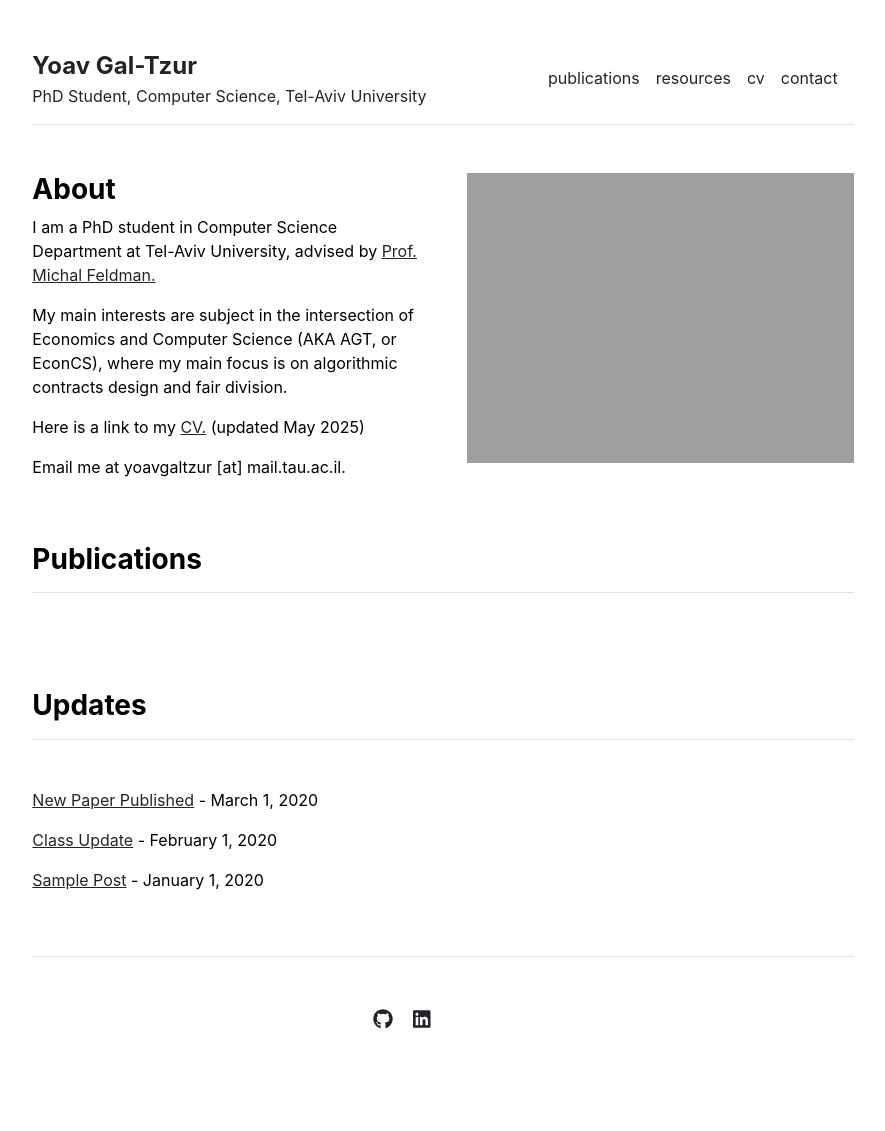
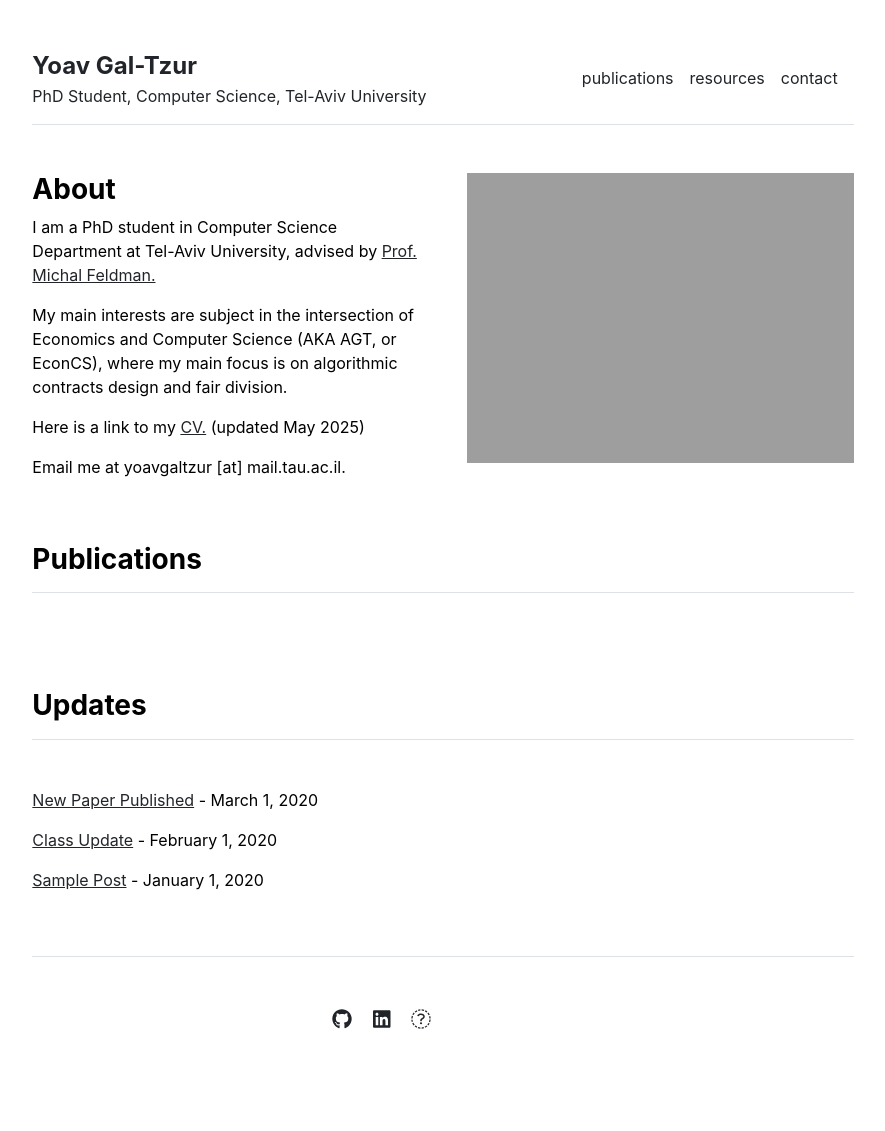
Before and after one commit to yoavGaltzur/yoavGaltzur.github.io, a Jekyll site: the page built from index.md, in a window 1280 px wide. Shown: the whole page, without its empty margins (197-1082 px from the left). Built offline with Jekyll 4.4.1, drawn with Linux system fonts in a browser that asks for light colours.

Commit message:
Update settings.yml

```diff
--- a/_data/settings.yml
+++ b/_data/settings.yml
@@ -2,7 +2,7 @@ menu:
 # - {name: 'people', url: '/people'}
 - {name: 'publications', url: '/publications'}
 - {name: 'resources', url: '/resources'}
-- {name: 'cv', url: '/cv'}
+# - {name: 'cv', url: '/cv'}
 - {name: 'contact', url: '/contact'}
 
 # people:
@@ -20,6 +20,7 @@ social:
 #- {icon: 'twitter', link: 'https://twitter.com/paululele'}
 #- {icon: 'instagram', link: 'https://instagram.com/paululele'}
 - {icon: 'linkedin', link: 'https://www.linkedin.com/in/yoav-galtzur/'}
+- {icon: 'dblp', link: "https://dblp.org/pid/357/3063.html"}
 
 # contacts:
 # - {name: 'Yoav Gal-Tzur', title: 'PhD Student', department: 'Computer Science', institution: 'Tel-Aviv University', email: 'yoavgaltzur@mail.tau.ac.il', image: 'assets/img/contact.jpg'}
```
